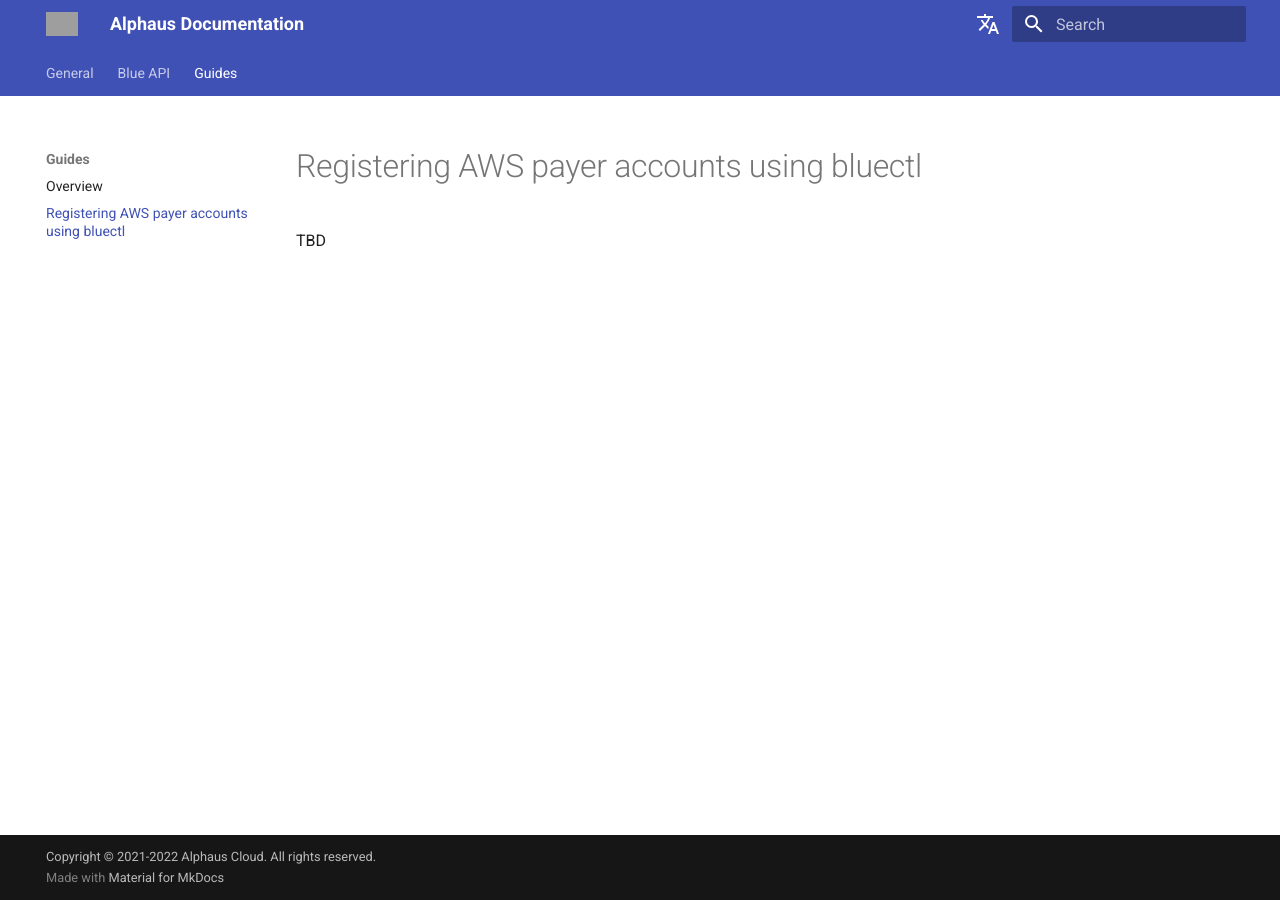
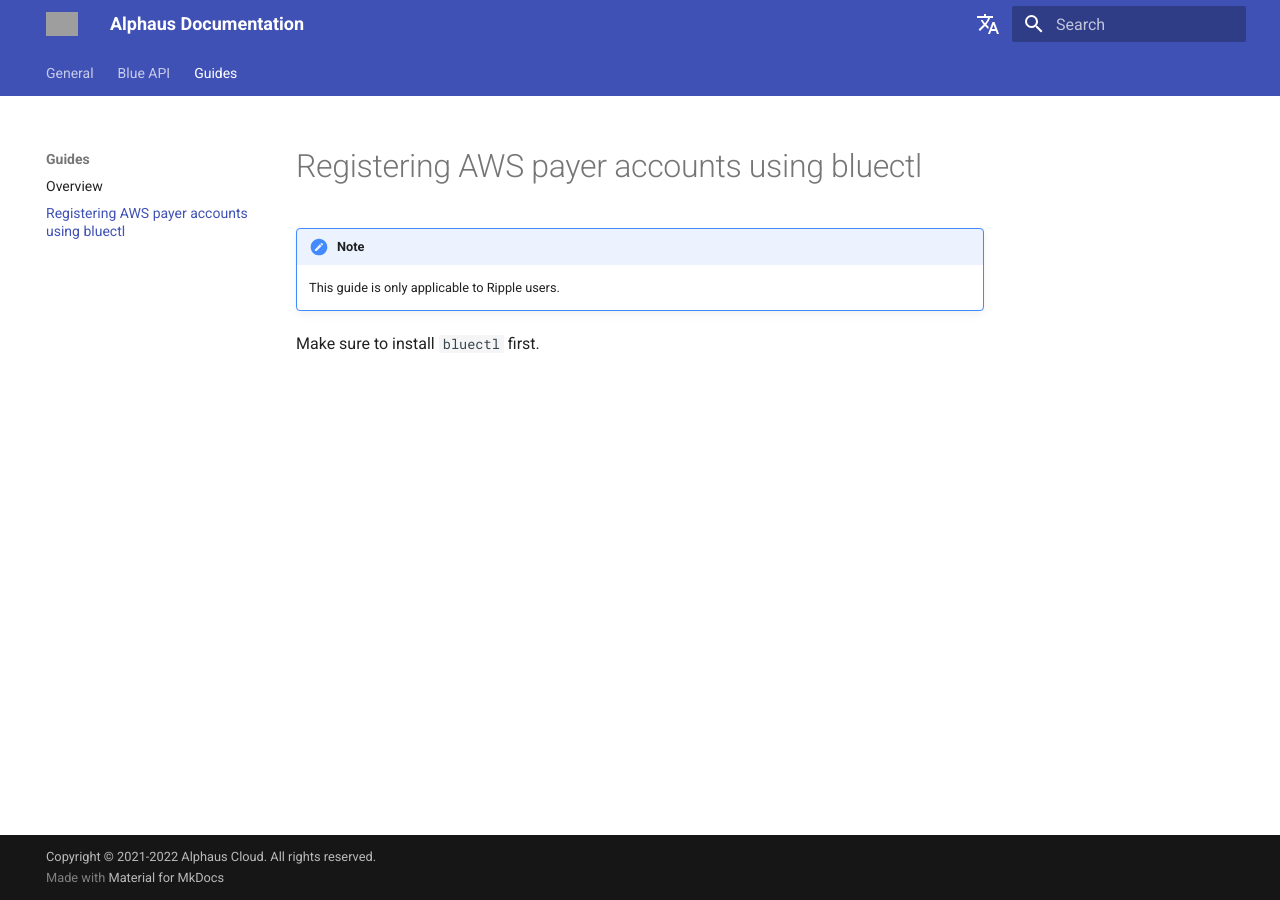
Before and after one commit to alphauslabs/tmpdocs, an MkDocs documentation site: the page built from docs/guides/aws-register-payer.md, in a window 1280 px wide. Built offline with MkDocs 1.6.1 and Material for MkDocs 9.7.7, drawn with Linux system fonts in a browser that asks for light colours; comment, search, counter and statistics services are not loaded; grey boxes are pictures that could not be loaded.

Commit message:
docs: wip register aws payer

```diff
--- a/docs/guides/aws-register-payer.md
+++ b/docs/guides/aws-register-payer.md
@@ -1,2 +1,6 @@
 # Registering AWS payer accounts using bluectl
-TBD
+
+!!! note
+    This guide is only applicable to Ripple users.
+
+Make sure to install `bluectl` first.
```
Also changed, not shown: docs/index.md (+1 -0 lines).
